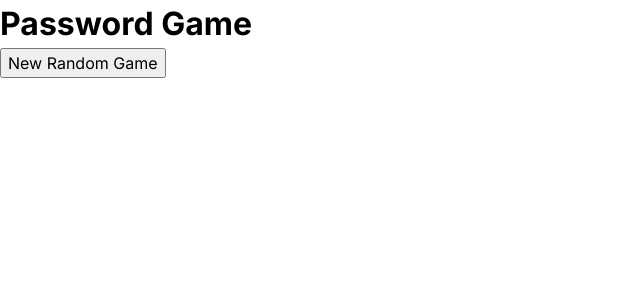
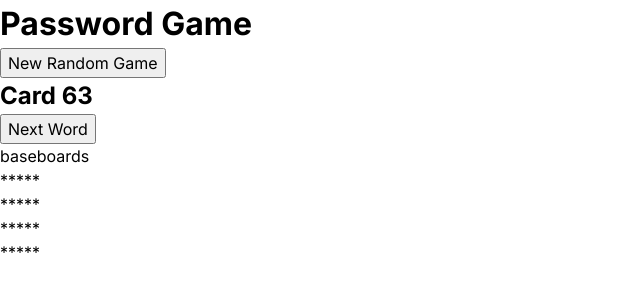
Before and after one commit to jasnmar/password-game, a React (Vite) app: page / in a window 1280 px wide. Both pictures are taken after a click on the button "New Random Game". Shown: the top 300 px of the page, without its empty margins (0-640 px from the left). Built offline with nearby package versions, Linux system fonts and the light colour scheme.

Commit message:
Basic implementation

```diff
--- a/src/App.tsx
+++ b/src/App.tsx
@@ -1,4 +1,5 @@
 import { useState } from 'react'
+import  Card  from './components/Card/Card.tsx'
 import data from './data.json'
 import './App.css'
 
@@ -9,10 +10,13 @@ export default function App() {
   }
 
 
+
   return (
     <>
     <h1>Password Game</h1>
     <button onClick={loadCard}>New Random Game</button>
+    {cardId === 0 ? "" : <Card id={cardId}/> }
+
 
     </>
   )
--- /dev/null
+++ b/src/components/Card/Card.tsx
@@ -0,0 +1,44 @@
+import "./card.css"
+import { useState, useEffect } from "react"
+import data from "../../data.json"
+
+
+export default function Card({ id }: { id: number }) {
+
+  const [wordArray, setWordArray] = useState(data[id - 1].words)
+  const [cWordIndex, setCWordIndex] = useState(0)
+
+  const displayWord: string[] = []
+  for(let i = 0; i < wordArray.length; i++) {
+    if(i===cWordIndex) {
+      displayWord.push(wordArray[i])
+      continue
+    }
+    displayWord.push("*****")
+  }
+
+  useEffect(() => {
+    setWordArray(data[id - 1].words)
+    setCWordIndex(0)
+  }, [id])
+
+  function handleClick() {
+    if(cWordIndex === wordArray.length - 1) {
+      setCWordIndex(0)
+    } else {
+      setCWordIndex(cWordIndex + 1)
+    }
+    console.log(cWordIndex)
+  }
+  return (
+    <>
+      <h2>Card {id}</h2>
+      <button onClick={handleClick}>Next Word</button>
+      <p>{displayWord[0]}</p>
+      <p>{displayWord[1]}</p>
+      <p>{displayWord[2]}</p>
+      <p>{displayWord[3]}</p>
+      <p>{displayWord[4]}</p>
+    </>
+  )
+}
```
Also changed, not shown: src/components/Card/Card.css (added).
